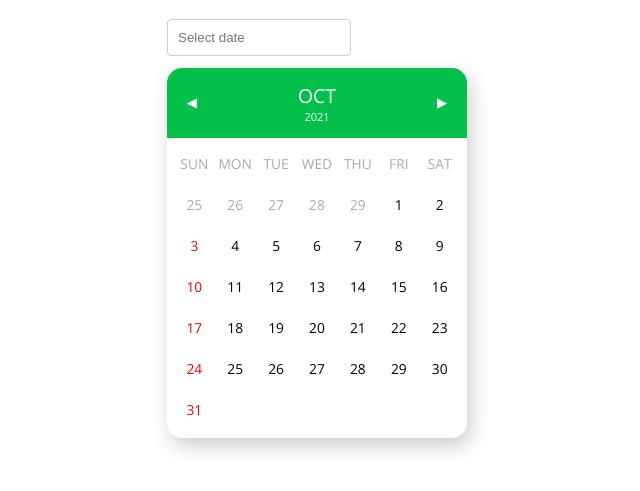
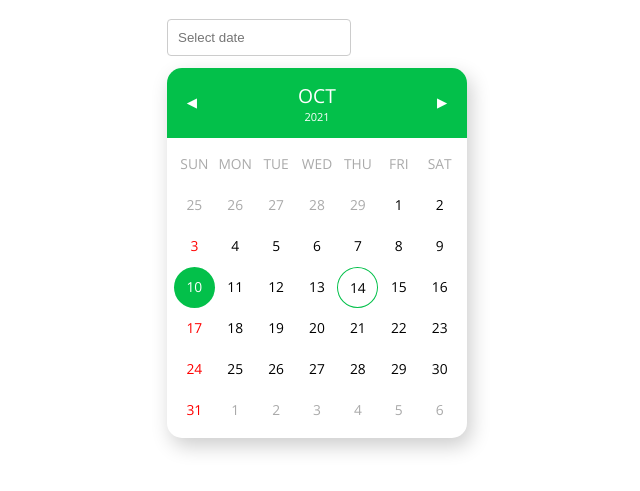
Before and after one commit to jiwonkim0131/pair-programming, a website: page CalendarDatePicker/index.html in a window 1280 px wide. Both pictures are taken after a click on the element "10". Shown: the part 67-558 px from the top of the page, without its empty margins (381-1021 px from the left). Drawn offline with nearby package versions, Linux system fonts and the light colour scheme.

Commit message:
feat: Make calendar select event

```diff
--- a/CalendarDatePicker/app.js
+++ b/CalendarDatePicker/app.js
@@ -10,24 +10,34 @@ const currentDate = (() => {
   return { year, month, date };
 })();
 
+// today 함수
+const isToday = date => date === currentDate.date;
+
 // 요일 구하기
-const getDay = (year, month) => new Date(year, month, 1).getDay();
+const getDayNum = (year, month) => new Date(year, month, 1).getDay();
 
 // 말일 구하기
 const getLastDate = (year, month) => new Date(year, month + 1, 0).getDate();
+
+// 말일의 요일 구하기
+const getLasetDayofMonth = (year, month) =>
+  new Date(year, month + 1, 0).getDay();
 
 // 이전달, 이번달, 다음달 렌더링 할 배열 구하기
 const getAllDates = currentDate => {
   const { year, month } = currentDate; // 기준
 
   // 이번달 1일의 요일
-  const firstDayofThisMonth = getDay(year, month);
+  const firstDayofThisMonth = getDayNum(year, month);
 
   // 지난달의 말일
   const lastDateofLastMonth = getLastDate(year, month - 1);
 
   // 이번달의 말일
   const lastDateofThisMonth = getLastDate(year, month);
+
+  // 이번달 말일의 요일
+  const lastDayofThisMonth = getLasetDayofMonth(year, month);
 
   // 지난 달 날짜 배열 구하기
   const lastMonthDays = Array.from(
@@ -43,7 +53,7 @@ const getAllDates = currentDate => {
 
   // 다음 날 시작 날짜 배열 구하기
   const nextMonthDays = Array.from(
-    { length: 6 - lastDateofThisMonth },
+    { length: 6 - lastDayofThisMonth },
     (_, i) => i + 1
   );
 
@@ -83,7 +93,9 @@ const render = () => {
 
   currentMonthDays.forEach(thisDay => {
     const $thisDay = document.createElement('div');
-    $thisDay.classList.add('date');
+    isToday(thisDay)
+      ? $thisDay.classList.add('date', 'today')
+      : $thisDay.classList.add('date');
     $thisDay.textContent = thisDay;
     $fragment.append($thisDay);
   });
@@ -101,3 +113,18 @@ const render = () => {
 };
 
 render();
+
+let selected = 0;
+// select 이벤트
+$calendar.onclick = e => {
+  if (
+    !e.target.classList.contains('date') ||
+    e.target.classList.contains('disable')
+  )
+    return;
+  [...$calendar.querySelectorAll('.date')].forEach($el =>
+    $el.classList.toggle('selected', $el === e.target)
+  );
+
+  selected = e.target.textContent;
+};
--- a/CalendarDatePicker/index.html
+++ b/CalendarDatePicker/index.html
@@ -119,7 +119,8 @@
         color: #f00;
       }
 
-      .date:nth-child(7n + 1):not(.disable):hover {
+      .date:nth-child(7n + 1):not(.disable):hover,
+      .date:nth-child(7n + 1):not(.disable).selected {
         color: #fff;
       }
 
```
